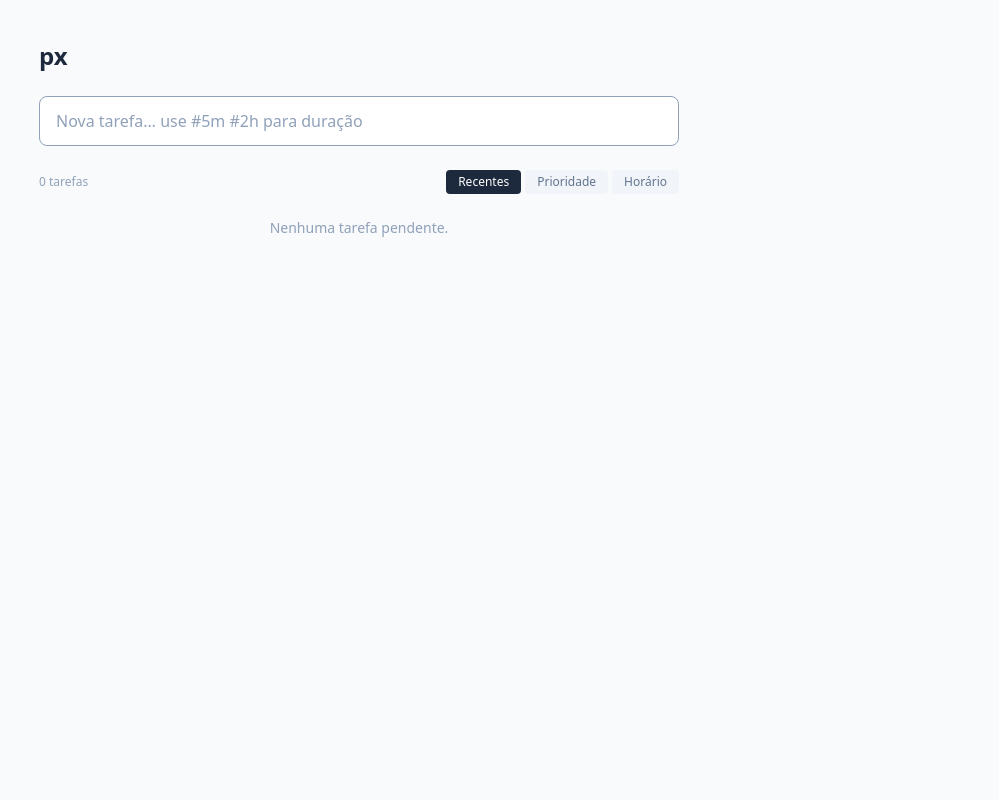
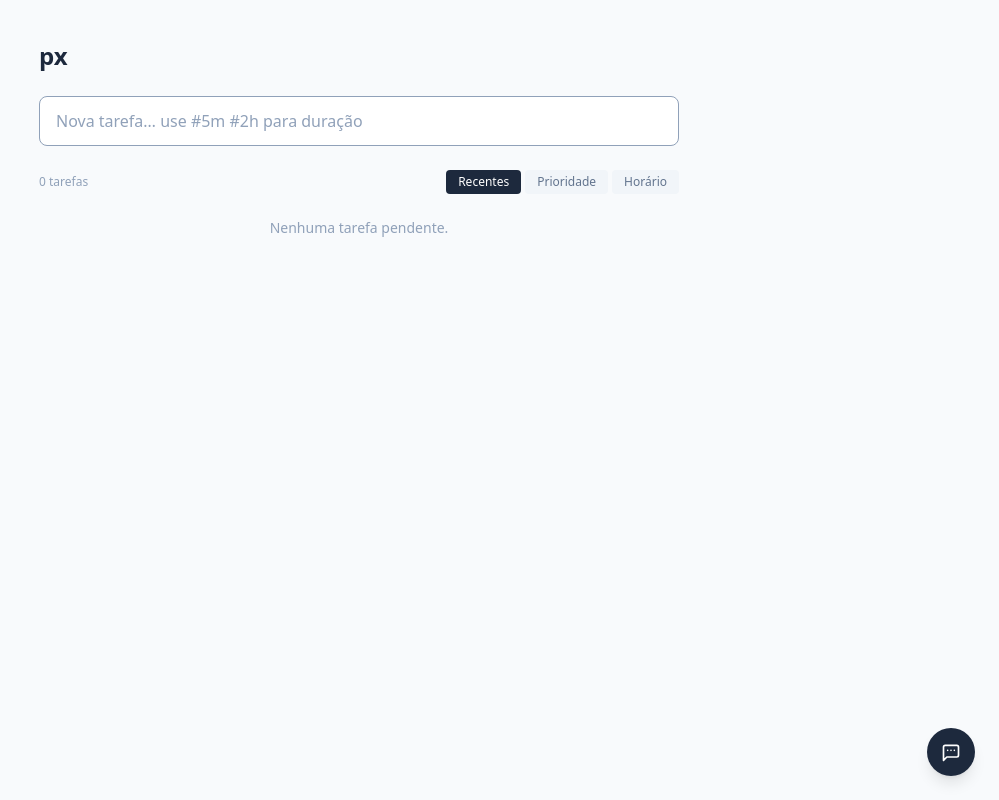
Before and after one commit to matheusmarquesgarcia101-sudo/px, a React (Vite) app: page / in a window 1280 px wide. Shown: the whole page, without its empty margins (281-1280 px from the left). Built offline with nearby package versions, Linux system fonts and the light colour scheme.

Commit message:
feat(app): integra Chat com addStructured

```diff
--- a/src/App.tsx
+++ b/src/App.tsx
@@ -2,9 +2,10 @@ import { useTasks } from './features/tasks/useTasks';
 import { TaskInput } from './features/tasks/TaskInput';
 import { TaskList } from './features/tasks/TaskList';
 import { TaskArchive } from './features/tasks/TaskArchive';
+import { Chat } from './features/chat/Chat';
 
 export default function App() {
-  const { active, archived, add, complete, setPriority, setTimeOfDay, sort, setSort } = useTasks();
+  const { active, archived, add, addStructured, complete, setPriority, setTimeOfDay, sort, setSort } = useTasks();
 
   return (
     <div className="min-h-screen bg-slate-50">
@@ -23,6 +24,7 @@ export default function App() {
         </div>
         <TaskArchive tasks={archived} />
       </div>
+      <Chat addStructured={addStructured} />
     </div>
   );
 }
```
